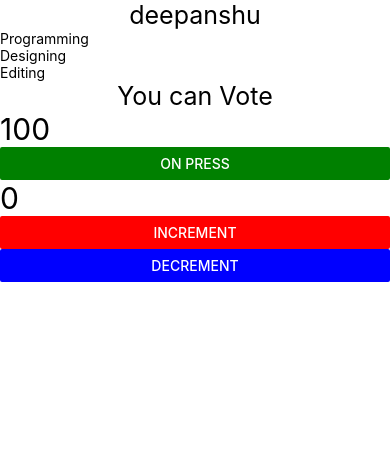
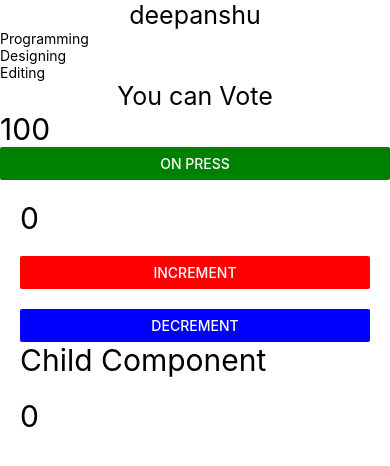
Before and after one commit to deepanshurajput0/Getting-Started-With-React-Native, a React Native app: screen / in a window 390 px wide. Shown: the top 466 px of the page. Built offline with nearby package versions, Linux system fonts and the light colour scheme.

Commit message:
using props

```diff
--- a/components/ButtonEv.tsx
+++ b/components/ButtonEv.tsx
@@ -1,18 +1,21 @@
-import { View, Text, Button } from 'react-native'
-import React from 'react'
+import React, { useState } from 'react';
+import { View, Text, Button, Alert } from 'react-native';
 
 const ButtonEv = () => {
-    let val:number = 100;
-    const fruit =(num:number)=>{
-        val = 140
-        console.warn('function called',val)
-    }
+  const [val, setVal] = useState<number>(100);
+
+  const fruit = (num: number) => {
+    const newValue = 140;
+    setVal(newValue);
+    Alert.alert('Function Called', `New Value: ${newValue}`);
+  };
+
   return (
     <View>
-        <Text style={{fontSize:30}} >{val}</Text>
-        <Button  onPress={()=>fruit(40)} title='On Press' color={'green'} />
+      <Text style={{ fontSize: 30 }}>{val}</Text>
+      <Button onPress={() => fruit(40)} title='On Press' color={'green'} />
     </View>
-  )
-}
+  );
+};
 
 export default ButtonEv;
--- a/components/Hooks.tsx
+++ b/components/Hooks.tsx
@@ -1,21 +1,58 @@
-import { View, Text, Button } from 'react-native'
-import React,{useState} from 'react'
+import React, { useState } from 'react';
+import { View, Text, Button, StyleSheet } from 'react-native';
 
 const Hooks = () => {
-    const [count,setCount] = useState<number>(0)
+  const [count, setCount] = useState<number>(0);
+
   return (
-    <View>
-        <Text style={{fontSize:30}} >{count}</Text>
-      <Button title='Increment'
-      color={'red'}
-      onPress={()=>setCount(count+1)}
-      ></Button>
-      <Button title='Decrement'
-      color={'blue'}
-      onPress={()=>setCount(count-1)}
-      ></Button>
+    <View style={styles.container}>
+      <Text style={styles.countText}>{count}</Text>
+      <Button
+        title="Increment"
+        color="red"
+        onPress={() => setCount(count + 1)}
+      />
+      <View style={styles.spacing} />
+      <Button
+        title="Decrement"
+        color="blue"
+        onPress={() => setCount(count - 1)}
+      />
+      <User count={count} />
     </View>
-  )
+  );
+};
+
+
+type propsData ={
+    count:number
 }
 
+const User:React.FC<propsData> =(props)=>{
+    return(
+        <View >
+          <Text style={styles.countText} >
+            Child Component
+          </Text>
+          <Text style={styles.countText} >
+            {props.count}
+          </Text>
+        </View>
+    )
+}
+
+
+const styles = StyleSheet.create({
+  container: {
+    padding: 20,
+  },
+  countText: {
+    fontSize: 30,
+    marginBottom: 20,
+  },
+  spacing: {
+    marginVertical: 10,
+  },
+});
+
 export default Hooks;
```
